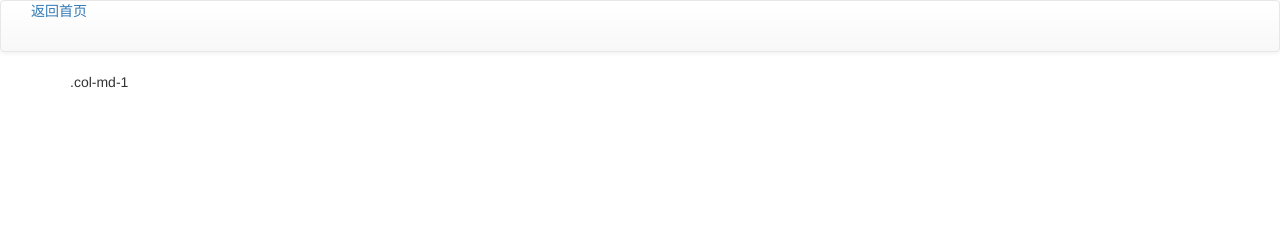
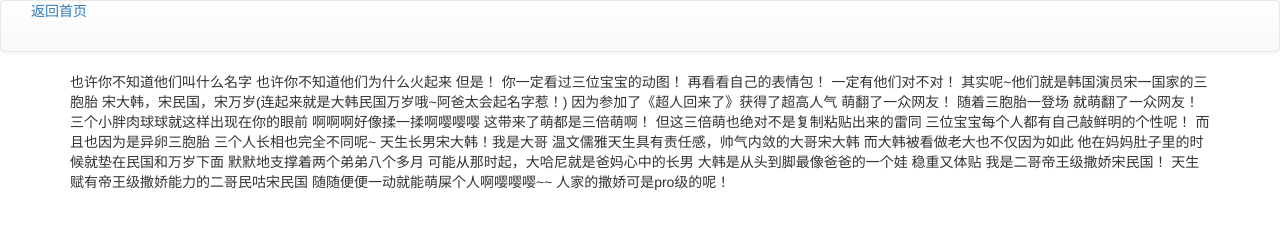
Before and after one commit to wuwukui/guguji, a plain HTML site: page sanbao.html in a window 1280 px wide. Drawn offline with nearby package versions, Linux system fonts and the light colour scheme.

Commit message:
添加内容

```diff
--- a/sanbao.html
+++ b/sanbao.html
@@ -37,7 +37,39 @@
 
     <div class="container">
          <div class="row">
-                    <div class="col-md-12">.col-md-1</div>
+                    <div class="col-md-12">
+                            也许你不知道他们叫什么名字
+                            也许你不知道他们为什么火起来
+                            但是！
+                            你一定看过三位宝宝的动图！
+                            再看看自己的表情包！
+                            一定有他们对不对！
+                            其实呢~他们就是韩国演员宋一国家的三胞胎
+                            宋大韩，宋民国，宋万岁(连起来就是大韩民国万岁哦~阿爸太会起名字惹！)
+                            因为参加了《超人回来了》获得了超高人气
+                            萌翻了一众网友！
+                            随着三胞胎一登场
+                            就萌翻了一众网友！
+                            三个小胖肉球球就这样出现在你的眼前
+                            啊啊啊好像揉一揉啊嘤嘤嘤
+                            这带来了萌都是三倍萌啊！
+                            但这三倍萌也绝对不是复制粘贴出来的雷同
+                            三位宝宝每个人都有自己敲鲜明的个性呢！
+                            而且也因为是异卵三胞胎
+                            三个人长相也完全不同呢~
+                            天生长男宋大韩！我是大哥
+                            温文儒雅天生具有责任感，帅气内敛的大哥宋大韩
+                            而大韩被看做老大也不仅因为如此
+                            他在妈妈肚子里的时候就垫在民国和万岁下面
+                            默默地支撑着两个弟弟八个多月
+                            可能从那时起，大哈尼就是爸妈心中的长男
+                            大韩是从头到脚最像爸爸的一个娃
+                            稳重又体贴
+                            我是二哥帝王级撒娇宋民国！
+                            天生赋有帝王级撒娇能力的二哥民咕宋民国
+                            随随便便一动就能萌屎个人啊嘤嘤嘤~~
+                            人家的撒娇可是pro级的呢！
+                    </div>
 
 
 
```
